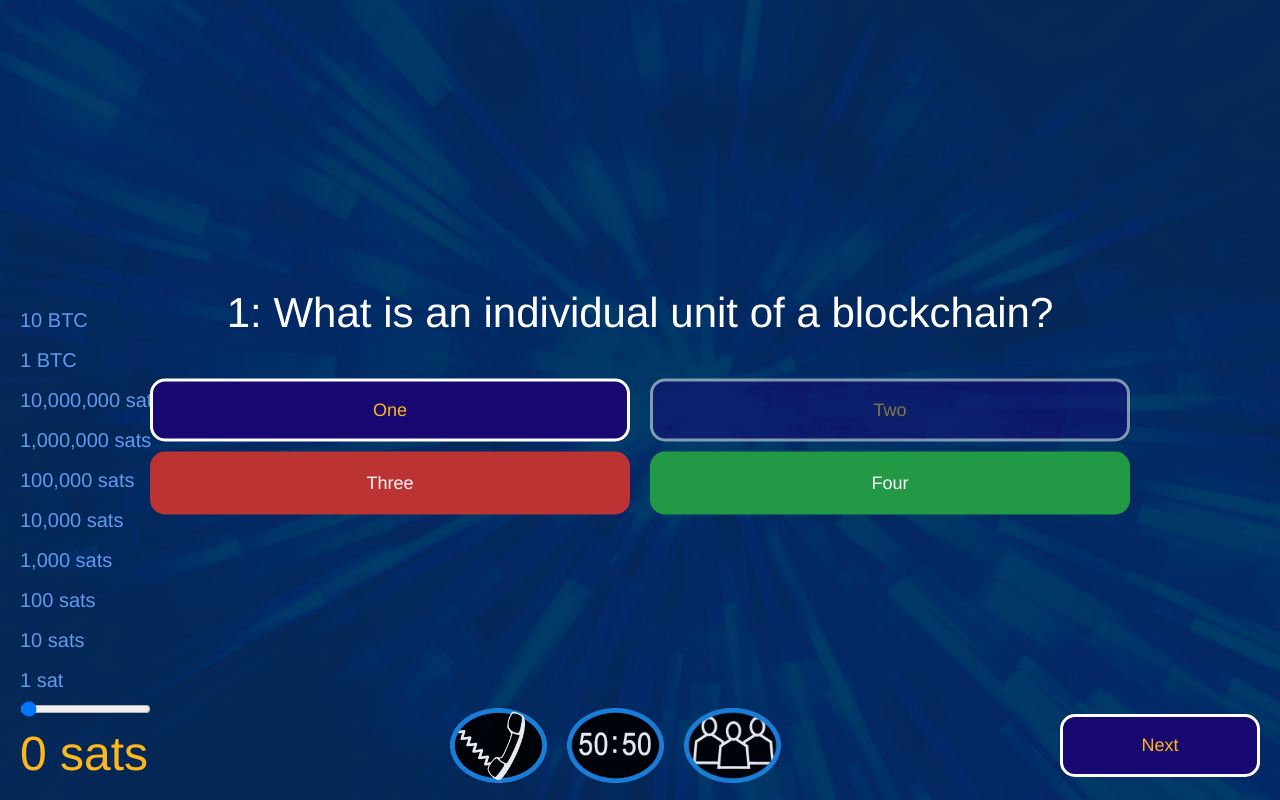
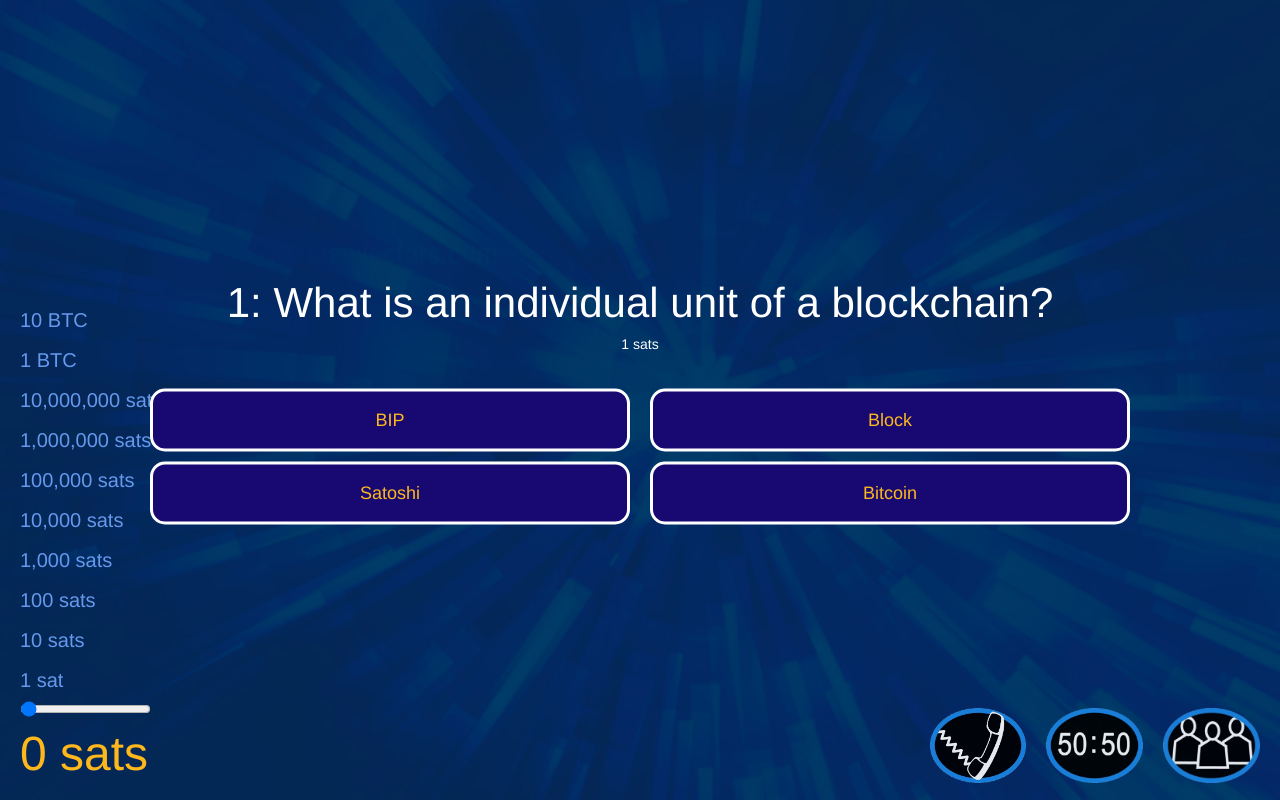
Before and after one commit to bkeating/bitcoin-billionaire, a Svelte app: page / in a window 1280 px wide. Both pictures are taken after a click on the button "START". Built offline with nearby package versions, Linux system fonts and the light colour scheme.

Commit message:
ability to detect correct answer and add points

```diff
--- a/src/screens/QuestionScreen.svelte
+++ b/src/screens/QuestionScreen.svelte
@@ -1,7 +1,10 @@
 <script>
-  // The question payload comes in by way of a component prop.
+  // The question payload and it's handler come in by way of a component prop.
   export let question;
   export let handleNextQuestion;
+
+  // We keep track of the current question verdict ephemirally in local state.
+  let verdict;
 
   import {
     currentScreen,
@@ -12,9 +15,7 @@
     currentQuestion,
   } from '../store';
 
-  const handleShowResults = () => {
-    currentScreen.set(2);
-  };
+  const handleShowResults = () => currentScreen.set(2);
 
   const handleUseLifeLine = (slug) => {
     if (slug === '5050') {
@@ -39,6 +40,25 @@
   $: sat8 = $totalScore > 10000000 ? 'is-past' : '';
   $: sat9 = $totalScore > 100000000 ? 'is-past' : '';
   $: sat10 = $totalScore > 100000000 ? 'is-past' : '';
+
+  let answers = question.incorrect_answers;
+  answers.push(question.correct_answer);
+
+  let shuffledAnswers = answers.sort(() => 0.5 - Math.random());
+
+  // let buttonElList = document.querySelectorAll("input[type=button]");
+
+  const handleSelectAnswer = (e, answer) => {
+    e.preventDefault();
+    if (answer === question.correct_answer) {
+      console.log('CORRECT!');
+      totalScore.update(n => n + question.points);
+      verdict = 'correct';
+    } else {
+      console.log('incorrect');
+      verdict = 'incorrect';
+    }
+  };
 </script>
 
 <link href="/styles.css" rel="stylesheet" type="text/css" />
@@ -57,29 +77,39 @@
       <li class="{sat2} transition-all">10 sats</li>
       <li class="{sat1} transition-all">1 sat</li>
     </ul>
+
+    {#if verdict === 'correct'}
+      <div class="content correct-content">
+        CORRECT! <br /> {question.points} sats for youuuu.
+        <div class="mt-12 actions is-visible">
+          <button class="px-12 py-2 bg-blue-500" on:click={() => handleNextQuestion(question.id)}>Next</button>
+        </div>
+      </div>
+    {:else if verdict === 'incorrect'}
+      <div class="content incorrect-content">
+        D'oh. Sorry, but you just missed out on {question.points} sats.
+        <div class="mt-12 actions is-visible">
+          <button class="px-12 py-2 bg-red-900" on:click={() => handleNextQuestion(question.id)}>Next</button>
+        </div>
+      </div>
+    {:else}
       <div class="content">
         <div class="question">
           {question.id}: {question.question}
+          <p class="text-sm">{question.points} sats</p>
         </div>
         <ul class="answers">
+          {#each shuffledAnswers as answer}
             <li class="answer">
-          <button>One</button>
+              <button on:click={(e) => handleSelectAnswer(e, answer)}>{answer}</button>
             </li>
-        <li class="answer">
-          <button disabled="disabled">Two</button>
-        </li>
-        <li class="answer">
-          <button class="is-error">Three</button>
-        </li>
-        <li class="answer">
-          <button class="is-success" on:click={() => totalScore.update(s => s + question.points)}>Four</button>
-        </li>
+          {/each}
         </ul>
       </div>
       <div class="footer">
         <div class="score">
           <div>
-          <input type="range" bind:value={$totalScore} max="10000000000" class="block w-full"  />
+            <input type="range" bind:value={$totalScore} max="10000000000" class="block w-full" />
             <div class="block">{$totalScore} sats</div>
           </div>
         </div>
@@ -107,11 +137,8 @@
             <img src="./images/audience.webp" />
           </button>
         </div>
-
-      <div class="actions is-visible">
-        <button on:click={() => handleNextQuestion(question.id)}>Next</button>
       </div>
-    </div>
+    {/if}
   </div>
 {/if}
 
@@ -122,4 +149,10 @@
   .btn-lifeline:active {
     @apply bg-transparent;
   }
+  .correct-content {
+    @apply text-4xl text-center text-green-500;
+  }
+  .incorrect-content {
+    @apply text-4xl text-center text-red-500;
+  }
 </style>
```
Lines whose indentation alone changed are shown as unchanged.
